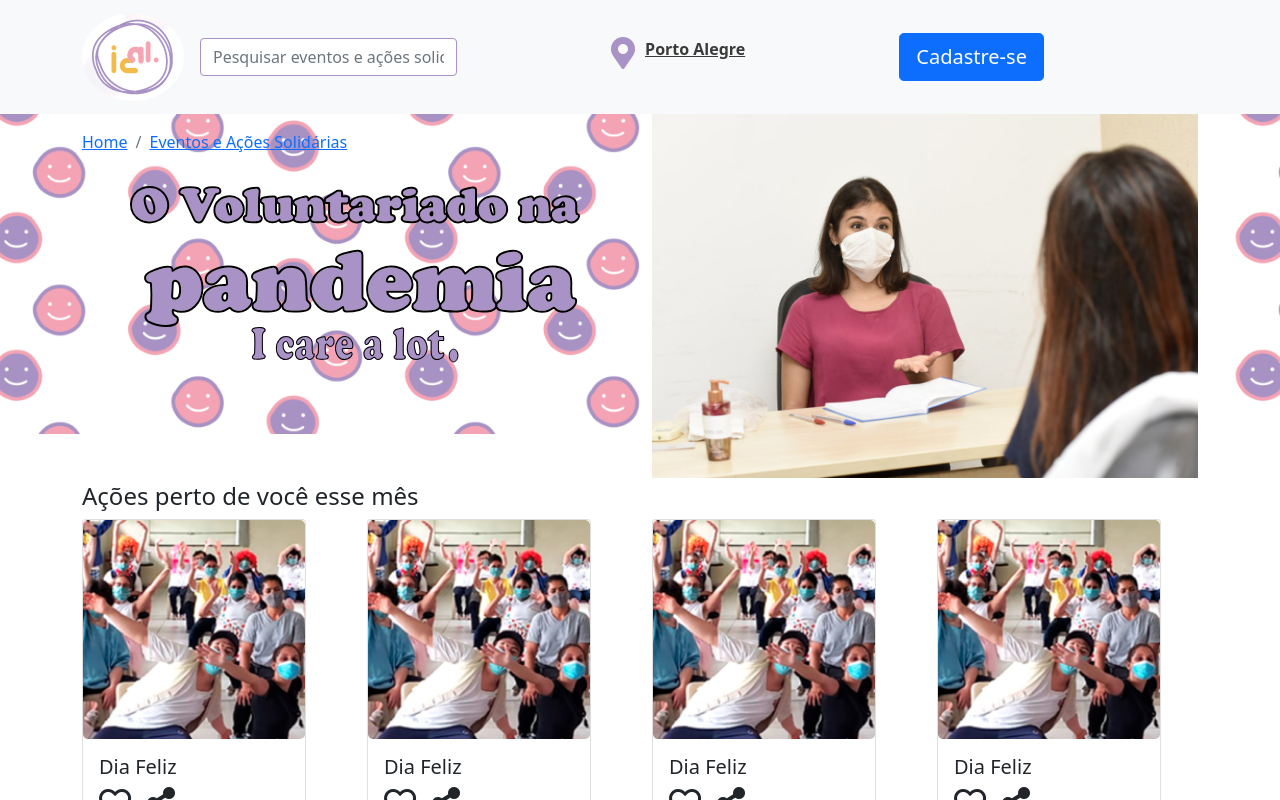
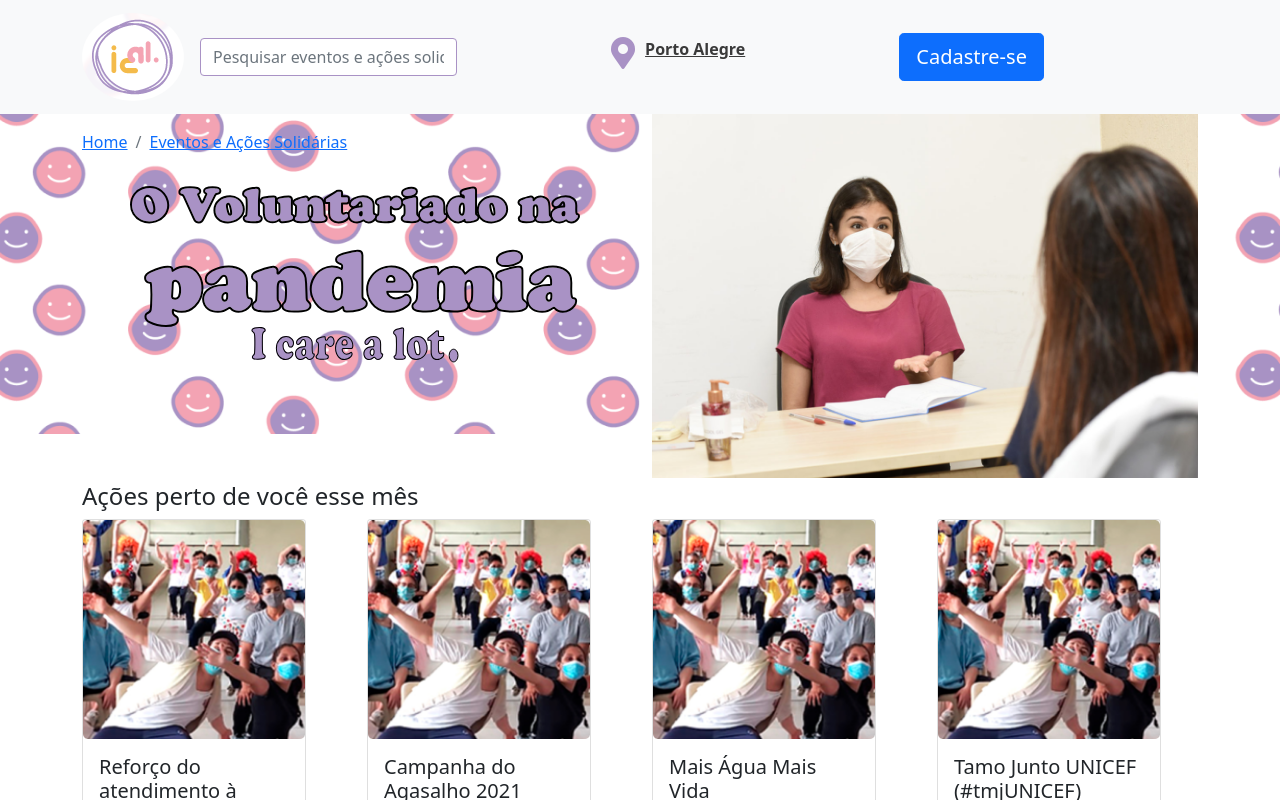
Before and after one commit to JoaoBitelo/hackatek-front, a React (Create React App) app: page / in a window 1280 px wide. Shown: the top 800 px of the page. Built offline with nearby package versions, Linux system fonts and the light colour scheme; data requests are answered from the project's data file.

Commit message:
Usa fetch para renderizar

```diff
--- a/src/components/layout/Card.js
+++ b/src/components/layout/Card.js
@@ -4,13 +4,14 @@ import image from "../../content/images/Rectangle 5.png";
 
 function CardEvent(props) {
     const hasIcons = props.hasIcons;
+    console.log("item", props.item);
     return (
         <Card style={{ width: "14rem" }}>
             <Card.Img variant="top" src={image} />
             <Card.Body>
-                <Card.Title>Dia Feliz</Card.Title>
+                <Card.Title>{props.item.name}</Card.Title>
                 <Card.Text>
-                    {hasIcons ? (
+                    {hasIcons && (
                         <div className="icons">
                             <div className="icon">
                                 <i class="far fa-heart fa-2x"></i>
@@ -19,8 +20,6 @@ function CardEvent(props) {
                                 <i class="fas fa-share-alt fa-2x"></i>
                             </div>
                         </div>
-                    ) : (
-                        ""
                     )}
                 </Card.Text>
             </Card.Body>
--- a/src/components/layout/CardsContainer.js
+++ b/src/components/layout/CardsContainer.js
@@ -1,16 +1,30 @@
-import React from "react";
+import React, { useEffect, useState } from "react";
 import { Container, Row, Col } from "react-bootstrap";
 import CardEvent from "./Card";
 
+const limitToReturn = 4;
+
+const fetchData = async (hasIcons) => {
+    const res = await fetch("http://localhost:3000/event?_limit=" + limitToReturn);
+    return res.json();
+};
+
 function CardsContainer(props) {
+    const [cards, setCards] = useState([]);
+    useEffect(() => {
+        fetchData(hasIcons).then((res) => {
+            setCards(res);
+        });
+    }, []);
+
     const hasIcons = props.hasIcons;
     return (
         <Container className="events-container">
             <h4>{props.title}</h4>
             <Row md={4} className="g-4">
-                {Array.from({ length: 4 }).map((_, idx) => (
+                {cards.map((item, idx) => (
                     <Col>
-                        <CardEvent hasIcons={hasIcons}></CardEvent>
+                        <CardEvent item={item} hasIcons={hasIcons}></CardEvent>
                     </Col>
                 ))}
             </Row>
```
